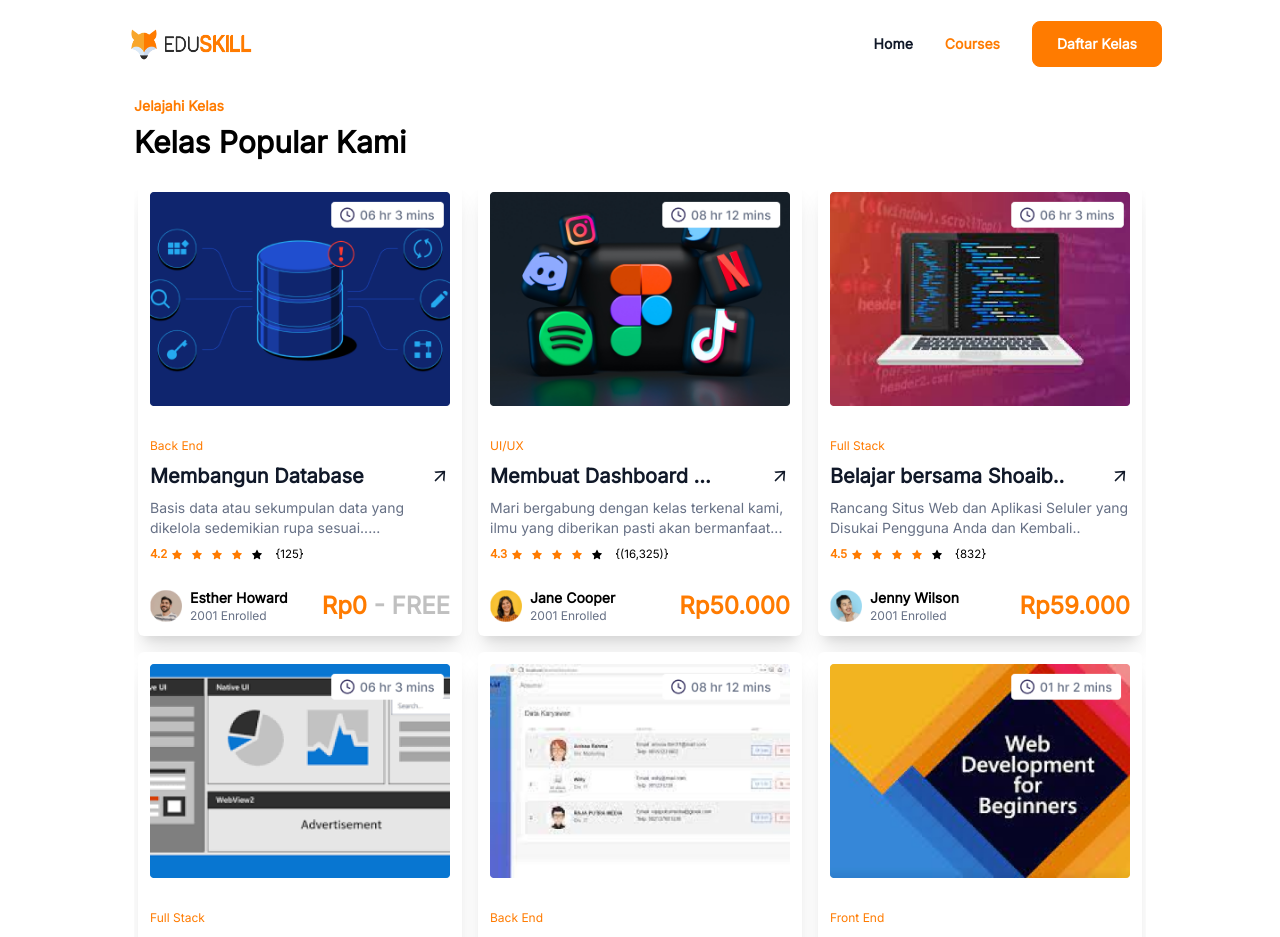
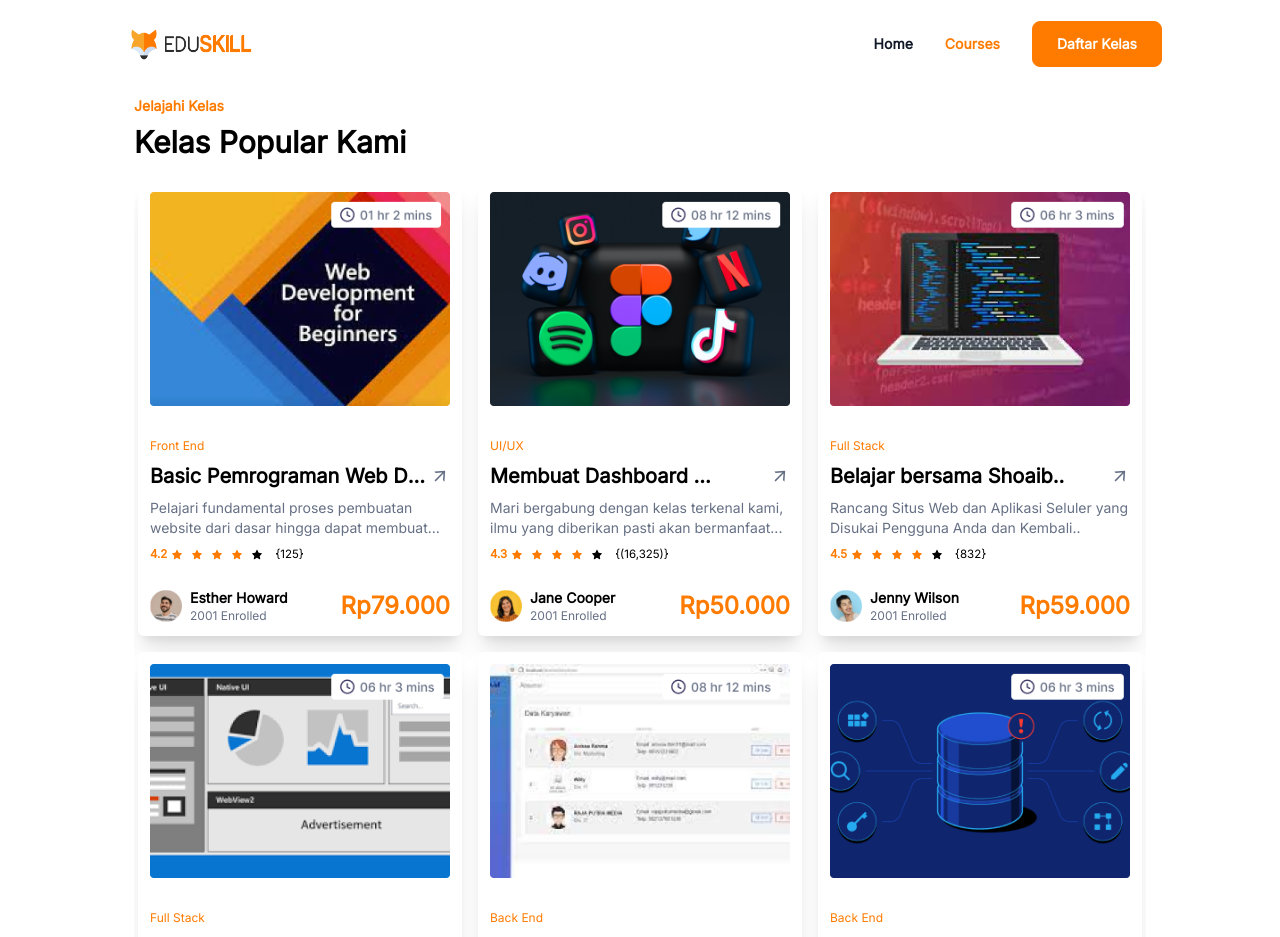
Before and after one commit to Halimp07/Eduskill, a React (Vite) app: page /courses in a window 1280 px wide. Shown: the top 937 px of the page. Built offline with nearby package versions, Linux system fonts and the light colour scheme.

Commit message:
major feat: add truncate

```diff
--- a/src/Data.jsx
+++ b/src/Data.jsx
@@ -302,20 +302,20 @@ export const reviewsEdu = [
 export const classEdu = [
   {
     id: 1,
-    image: class1,
-    category: "Back End",
-    title: "Membangun Database",
+    image: class6,
+    category: "Front End",
+    title: "Basic Pemrograman Web Development",
     description:
-      "Basis data atau sekumpulan data yang dikelola sedemikian rupa sesuai.....",
+      "Pelajari fundamental proses pembuatan website dari dasar hingga dapat membuat sendiri",
     rating: 4.2,
     participants: "{125}",
     teacher: "Esther Howard",
-    price: "0",
-    heroes: classHero1,
+    price: "79.000",
+    heroes: classHero6,
     year: "2001 Enrolled",
-    discount: "FREE",
-    namelink: "membangun-database",
-    video: "https://www.youtube.com/watch?v=TngsP0kfAxg&list=PLc6SEcJkQ6DxQmmUzUilxRUNrJyeHDmX7",
+    namelink: "membangun-website",
+    video:
+      "https://www.youtube.com/watch?v=z3slaXqmkT0&list=PLFIM0718LjIUHFRMzPJ0wGjx9_NlC5d1h",
     cover: cover1,
   },
   {
@@ -332,9 +332,9 @@ export const classEdu = [
     heroes: classHero2,
     year: "2001 Enrolled",
     namelink: "membuat-dashboard",
-    video: "https://www.youtube.com/watch?v=z3slaXqmkT0&list=PLFIM0718LjIUHFRMzPJ0wGjx9_NlC5d1h",
+    video:
+      "https://www.youtube.com/watch?v=z3slaXqmkT0&list=PLFIM0718LjIUHFRMzPJ0wGjx9_NlC5d1h",
     cover: courses2,
-
   },
   {
     id: 3,
@@ -350,7 +350,8 @@ export const classEdu = [
     heroes: classHero3,
     year: "2001 Enrolled",
     namelink: "belajar-bersama-shoaib",
-    video: "https://www.youtube.com/watch?v=z3slaXqmkT0&list=PLFIM0718LjIUHFRMzPJ0wGjx9_NlC5d1h",
+    video:
+      "https://www.youtube.com/watch?v=z3slaXqmkT0&list=PLFIM0718LjIUHFRMzPJ0wGjx9_NlC5d1h",
     cover: courses3,
   },
   {
@@ -367,8 +368,9 @@ export const classEdu = [
     heroes: classHero4,
     year: "2001 Enrolled",
     namelink: "web-development",
-        video: "https://www.youtube.com/watch?v=z3slaXqmkT0&list=PLFIM0718LjIUHFRMzPJ0wGjx9_NlC5d1h",
-        cover: courses4,
+    video:
+      "https://www.youtube.com/watch?v=z3slaXqmkT0&list=PLFIM0718LjIUHFRMzPJ0wGjx9_NlC5d1h",
+    cover: courses4,
   },
   {
     id: 5,
@@ -385,25 +387,28 @@ export const classEdu = [
     year: "2001 Enrolled",
     discount: "FREE",
     namelink: "dashboard-absensi-online",
-        video: "https://www.youtube.com/watch?v=z3slaXqmkT0&list=PLFIM0718LjIUHFRMzPJ0wGjx9_NlC5d1h",
-        cover: courses5,
+    video:
+      "https://youtu.be/9o_qfDVogd8?si=zQCMaKkCAXrHcCqZ",
+    cover: courses5,
   },
   {
     id: 6,
-    image: class6,
-    category: "Front End",
-    title: "Membangun Website...",
+    image: class1,
+    category: "Back End",
+    title: "Membangun Database",
     description:
-      "Pelajari cara menerapkan prinsip Pengalaman Pengguna (UX) ke desain ...",
+      "Basis data atau sekumpulan data yang dikelola sedemikian rupa sesuai.....",
     rating: 4.2,
     participants: "{125}",
     teacher: "Esther Howard",
-    price: "79.000",
-    heroes: classHero6,
+    price: "0",
+    heroes: classHero1,
     year: "2001 Enrolled",
-    namelink: "membangun-website",
-        video: "https://www.youtube.com/watch?v=z3slaXqmkT0&list=PLFIM0718LjIUHFRMzPJ0wGjx9_NlC5d1h",
-        cover: courses1,
+    discount: "FREE",
+    namelink: "membangun-database",
+    video:
+      "https://www.youtube.com/watch?v=TngsP0kfAxg&list=PLc6SEcJkQ6DxQmmUzUilxRUNrJyeHDmX7",
+    cover: cover1,
   },
   {
     id: 7,
@@ -419,8 +424,9 @@ export const classEdu = [
     heroes: classHero5,
     year: "2001 Enrolled",
     namelink: "figma-ui-ux-design",
-        video: "https://www.youtube.com/watch?v=z3slaXqmkT0&list=PLFIM0718LjIUHFRMzPJ0wGjx9_NlC5d1h",
-        cover: courses1,
+    video:
+      "https://www.youtube.com/watch?v=z3slaXqmkT0&list=PLFIM0718LjIUHFRMzPJ0wGjx9_NlC5d1h",
+    cover: courses1,
   },
   {
     id: 8,
@@ -436,8 +442,9 @@ export const classEdu = [
     heroes: classHero1,
     year: "2001 Enrolled",
     namelink: "test",
-        video: "https://www.youtube.com/watch?v=z3slaXqmkT0&list=PLFIM0718LjIUHFRMzPJ0wGjx9_NlC5d1h",
-        cover: courses2,
+    video:
+      "https://www.youtube.com/watch?v=z3slaXqmkT0&list=PLFIM0718LjIUHFRMzPJ0wGjx9_NlC5d1h",
+    cover: courses2,
   },
   {
     id: 9,
@@ -453,8 +460,9 @@ export const classEdu = [
     heroes: classHero3,
     year: "2001 Enrolled",
     namelink: "test",
-        video: "https://www.youtube.com/watch?v=z3slaXqmkT0&list=PLFIM0718LjIUHFRMzPJ0wGjx9_NlC5d1h",
-        cover: courses3,
+    video:
+      "https://www.youtube.com/watch?v=z3slaXqmkT0&list=PLFIM0718LjIUHFRMzPJ0wGjx9_NlC5d1h",
+    cover: courses3,
   },
 ];
 
@@ -551,7 +559,6 @@ export const videoLearn = [
   },
 ];
 
-
 export const taskLearn = [
   {
     id: 1,
@@ -588,7 +595,6 @@ export const taskLearn = [
       },
     ],
     names: "coba",
-
   },
 
   // Add more objects with different IDs and their respective items
--- a/src/components/container/Classes/Class.jsx
+++ b/src/components/container/Classes/Class.jsx
@@ -17,33 +17,28 @@ const Class = ({
   const ratingFraction = rating - ratingInteger;
 
   const yellowStars = Array.from({ length: ratingInteger }, (_, index) => (
-    <AiFillStar
-      key={index}
-      className="text-Orange_Primary text-xs mr-1"
-    />
+    <AiFillStar key={index} className="text-Orange_Primary text-xs mr-1" />
   ));
 
   let grayStars = null;
 
   if (ratingFraction > 0 && ratingFraction < 1) {
-    grayStars = (
-      <AiFillStar
-        key="gray"
-        className="text-xs mr-1"
-      />
-    );
+    grayStars = <AiFillStar key="gray" className="text-xs mr-1" />;
   }
 
   return (
     <div className="p-3 m-1 shadow-xl min-w-[15rem] bg-white rounded-md">
-
       <img src={image} alt="" />
       <div className="mt-8 text-xs text-Orange_Primary">{category}</div>
-      <div className="text-xl text-[#101828] mt-2 font-bold flex justify-between items-center">
-        {title}
-        <AiOutlineArrowUp className="rotate-45" />
+      <div className="flex text-xl mt-2 font-bold justify-between items-center">
+        <div className="truncate items-center">{title}</div>
+        <div className="flex items-center">
+          <AiOutlineArrowUp className="rotate-45 inline-block ml-1 text-[#667085]" />
+        </div>
       </div>
-      <p className="text-sm text-[#667085] text-gray-600 mt-2">{description}</p>
+      <p className="text-sm text-[#667085] text-gray-600 mt-2 line-clamp-2">
+        {description}
+      </p>
       <div className="flex items-center mt-2">
         <div className="flex items-center gap-1">
           <span className="text-Orange_Primary text-extra-mini font-bold">
--- a/src/pages/courses/ClassCourses.jsx
+++ b/src/pages/courses/ClassCourses.jsx
@@ -32,11 +32,15 @@ const ClassCourses = ({
     <div className="p-3 m-1 shadow-xl min-w-[15rem] bg-white rounded-md">
       <img src={image} alt="" />
       <div className="mt-8 text-xs text-Orange_Primary">{category}</div>
-      <div className="text-xl text-[#101828] mt-2 font-bold flex justify-between items-center">
-        {title}
-        <AiOutlineArrowUp className="rotate-45" />
+      <div className="flex text-xl mt-2 font-bold justify-between items-center">
+        <div className="truncate items-center">{title}</div>
+        <div className="flex items-center">
+          <AiOutlineArrowUp className="rotate-45 inline-block ml-1 text-[#667085]" />
         </div>
-      <p className="text-sm text-[#667085] text-gray-600 mt-2">{description}</p>
+      </div>
+      <p className="text-sm text-[#667085] text-gray-600 mt-2 line-clamp-2">
+        {description}
+      </p>
       <div className="flex items-center mt-2">
         <div className="flex items-center gap-1">
           <span className="text-Orange_Primary text-extra-mini font-bold">
```
Lines whose indentation alone changed are shown as unchanged.
